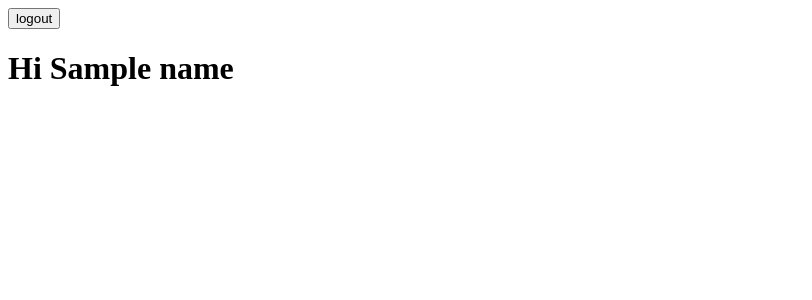
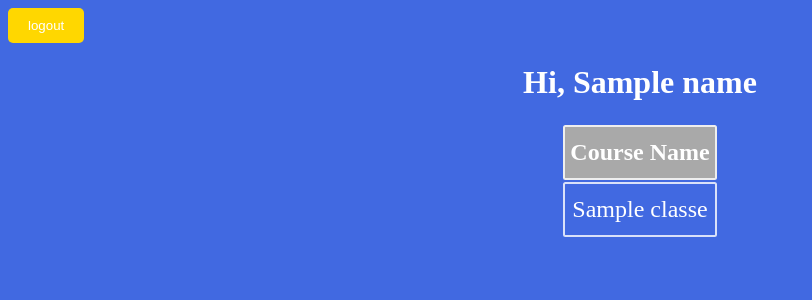
Before and after one commit to noobcodebot/CSE-106-final-project, a Flask app: template templates/user_page.html in a window 1280 px wide. Shown: the top 300 px of the page, without its empty margins (0-812 px from the left). Run offline with Flask 2, Linux system fonts and the light colour scheme; the template is opened without the code that fills it: most values are stand-ins (such as "Sample title", 1, 10 or a date in 2020); parts of the project's set-up code (start-up, migrations or seed data) failed here and were passed over.

Commit message:
Updated user page to display user classes and name

```diff
--- a/templates/user_page.html
+++ b/templates/user_page.html
@@ -3,13 +3,26 @@
 <head>
     <meta charset="UTF-8">
     <title>Title</title>
+    <link rel="stylesheet" href="{{ url_for('static', filename='css/style.css') }}">
 </head>
-<body>
+<body class="blue-background">
 <form action="{{ url_for('logout') }}" method="post">
-    <button type="submit">logout</button>
+    <button type="submit" class="logout-button">logout</button>
 </form>
-<h1>
-    Hi {{name}}
+<h1 class="center" style="color: white">
+    Hi, {{name}}
 </h1>
+<table id="tabs" align="center">
+    {%block content%}
+        {% if classes %}
+            <th>Course Name</th>
+            {% for i in range(classes|length) %}
+                <tr>
+                    <td>{{classes[i]}}</td>
+                </tr>
+            {% endfor %}
+        {% endif %}
+    {% endblock content%}
+</table>
 </body>
 </html>
```
